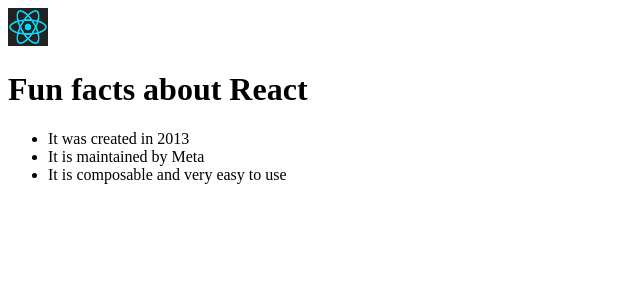
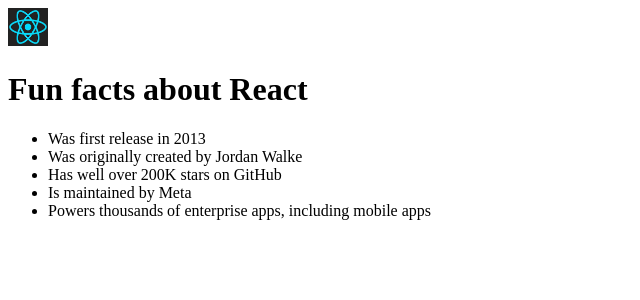
Before and after one commit to PAZZO123/React-Learning, a React (Vite) app: page / in a window 1280 px wide. Shown: the top 300 px of the page, without its empty margins (0-640 px from the left). Built offline with nearby package versions, Linux system fonts and the light colour scheme.

Commit message:
Adding to Github

```diff
--- a/src/main.jsx
+++ b/src/main.jsx
@@ -7,9 +7,11 @@
 
 let list = (
   <ul>
-    <li>It was created in 2013</li>
-    <li>It is maintained by Meta</li>
-    <li>It is composable and very easy to use</li>
+           <li>Was first release in 2013</li>
+            <li>Was originally created by Jordan Walke</li>
+            <li>Has well over 200K stars on GitHub</li>
+            <li>Is maintained by Meta</li>
+            <li>Powers thousands of enterprise apps, including mobile apps</li>
   </ul>
 );
 
```
